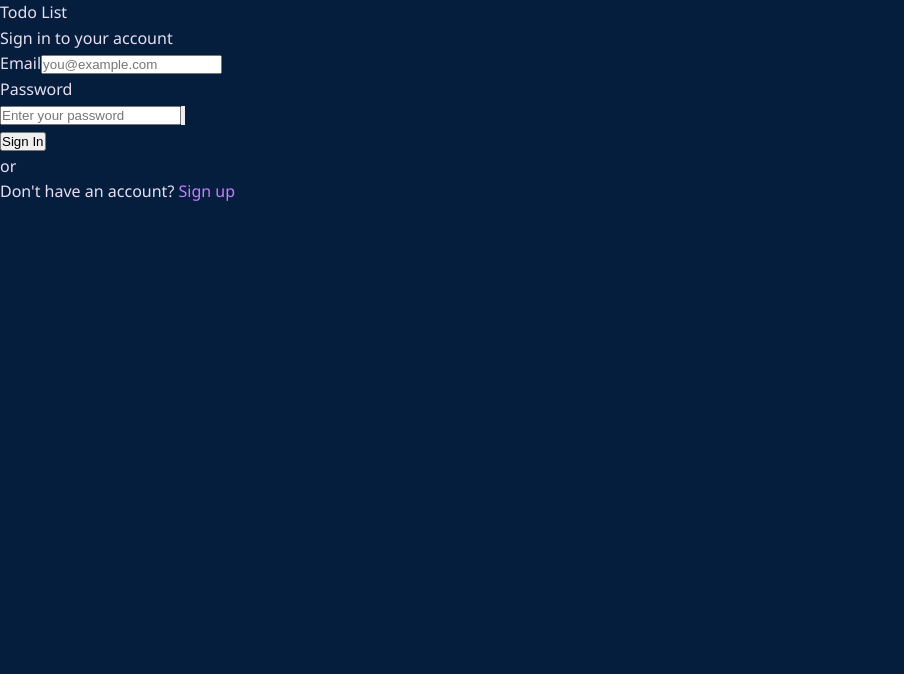
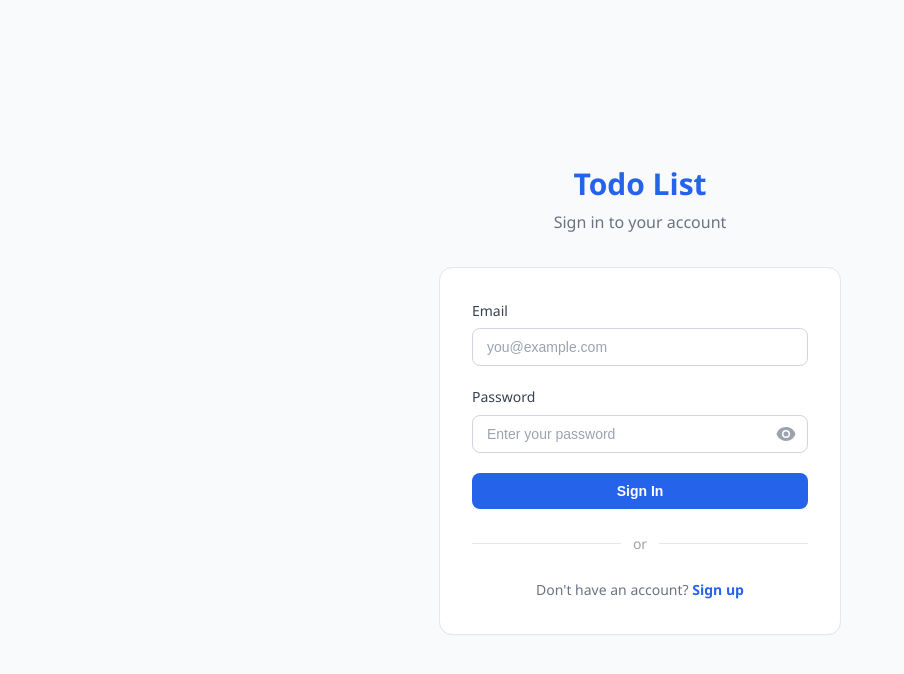
Before and after one commit to tuantutanghuynh/todolist, a React app in the folder frontend/: page /login in a window 1280 px wide. Shown: the top 674 px of the page, without its empty margins (0-904 px from the left). Built offline with nearby package versions, Linux system fonts and the light colour scheme; no server answers; the HTML template or start-up script is replaced by a standard one.

Commit message:
refactor(auth): update LoginPage with new styles

```diff
--- a/frontend/src/pages/auth/LoginPage.tsx
+++ b/frontend/src/pages/auth/LoginPage.tsx
@@ -3,6 +3,7 @@ import type { FormEvent } from 'react'
 import { Link } from 'react-router-dom'
 import { useAuth } from '@/contexts/AuthContext'
 import type { AxiosError } from 'axios'
+import './auth.css'
 
 interface ValidationErrors {
   email?: string[]
@@ -41,27 +42,25 @@ export default function LoginPage() {
   }
 
   return (
-    <div className="flex min-h-screen items-center justify-center bg-gray-50 px-4">
-      <div className="w-full max-w-[400px]">
+    <div className="auth-page">
+      <div className="auth-container">
         {/* Logo / Title */}
-        <div className="mb-8 text-center">
-          <div className="mb-2 text-3xl font-bold text-blue-600">Todo List</div>
-          <p className="text-gray-500">Sign in to your account</p>
+        <div className="auth-header">
+          <div className="auth-logo">Todo List</div>
+          <p className="auth-subtitle">Sign in to your account</p>
         </div>
 
         {/* Card */}
-        <div className="rounded-xl bg-white p-8 shadow-sm ring-1 ring-gray-200">
+        <div className="auth-card">
           {/* General error */}
           {generalError && (
-            <div className="mb-4 rounded-lg bg-red-50 px-4 py-3 text-sm text-red-600">
-              {generalError}
-            </div>
+            <div className="auth-error-banner">{generalError}</div>
           )}
 
-          <form onSubmit={handleSubmit} className="space-y-5">
+          <form onSubmit={handleSubmit} className="auth-form">
             {/* Email */}
             <div>
-              <label htmlFor="email" className="mb-1.5 block text-sm font-medium text-gray-700">
+              <label htmlFor="email" className="auth-label">
                 Email
               </label>
               <input
@@ -72,23 +71,19 @@ export default function LoginPage() {
                 placeholder="you@example.com"
                 required
                 autoComplete="email"
-                className={`w-full rounded-lg border px-3.5 py-2.5 text-sm text-gray-900 placeholder-gray-400 outline-none transition focus:ring-2 ${
-                  errors.email
-                    ? 'border-red-300 focus:border-red-500 focus:ring-red-200'
-                    : 'border-gray-300 focus:border-blue-500 focus:ring-blue-200'
-                }`}
+                className={`auth-input ${errors.email ? 'input-error' : ''}`}
               />
               {errors.email && (
-                <p className="mt-1.5 text-sm text-red-600">{errors.email[0]}</p>
+                <p className="auth-field-error">{errors.email[0]}</p>
               )}
             </div>
 
             {/* Password */}
             <div>
-              <label htmlFor="password" className="mb-1.5 block text-sm font-medium text-gray-700">
+              <label htmlFor="password" className="auth-label">
                 Password
               </label>
-              <div className="relative">
+              <div className="auth-password-wrapper">
                 <input
                   id="password"
                   type={showPassword ? 'text' : 'password'}
@@ -97,24 +92,20 @@ export default function LoginPage() {
                   placeholder="Enter your password"
                   required
                   autoComplete="current-password"
-                  className={`w-full rounded-lg border px-3.5 py-2.5 pr-10 text-sm text-gray-900 placeholder-gray-400 outline-none transition focus:ring-2 ${
-                    errors.password
-                      ? 'border-red-300 focus:border-red-500 focus:ring-red-200'
-                      : 'border-gray-300 focus:border-blue-500 focus:ring-blue-200'
-                  }`}
+                  className={`auth-input auth-input-password ${errors.password ? 'input-error' : ''}`}
                 />
                 <button
                   type="button"
                   onClick={() => setShowPassword(!showPassword)}
-                  className="absolute right-3 top-1/2 -translate-y-1/2 border-none bg-transparent p-0 text-gray-400 hover:text-gray-600"
+                  className="auth-toggle-password"
                 >
                   {showPassword ? (
-                    <svg xmlns="http://www.w3.org/2000/svg" viewBox="0 0 20 20" fill="currentColor" className="h-5 w-5">
+                    <svg xmlns="http://www.w3.org/2000/svg" viewBox="0 0 20 20" fill="currentColor" className="auth-icon">
                       <path fillRule="evenodd" d="M3.28 2.22a.75.75 0 00-1.06 1.06l14.5 14.5a.75.75 0 101.06-1.06l-1.745-1.745a10.029 10.029 0 003.3-4.38 1.651 1.651 0 000-1.185A10.004 10.004 0 009.999 3a9.956 9.956 0 00-4.744 1.194L3.28 2.22zM7.752 6.69l1.092 1.092a2.5 2.5 0 013.374 3.373l1.092 1.092a4 4 0 00-5.558-5.558z" clipRule="evenodd" />
                       <path d="M10.748 13.93l2.523 2.523A9.987 9.987 0 0110 17c-4.478 0-8.268-2.943-9.543-7a9.97 9.97 0 012.838-4.327l2.08 2.08a4 4 0 005.373 5.373v-.001z" />
                     </svg>
                   ) : (
-                    <svg xmlns="http://www.w3.org/2000/svg" viewBox="0 0 20 20" fill="currentColor" className="h-5 w-5">
+                    <svg xmlns="http://www.w3.org/2000/svg" viewBox="0 0 20 20" fill="currentColor" className="auth-icon">
                       <path d="M10 12.5a2.5 2.5 0 100-5 2.5 2.5 0 000 5z" />
                       <path fillRule="evenodd" d="M.664 10.59a1.651 1.651 0 010-1.186A10.004 10.004 0 0110 3c4.257 0 7.893 2.66 9.336 6.41.147.381.146.804 0 1.186A10.004 10.004 0 0110 17c-4.257 0-7.893-2.66-9.336-6.41zM14 10a4 4 0 11-8 0 4 4 0 018 0z" clipRule="evenodd" />
                     </svg>
@@ -122,31 +113,27 @@ export default function LoginPage() {
                 </button>
               </div>
               {errors.password && (
-                <p className="mt-1.5 text-sm text-red-600">{errors.password[0]}</p>
+                <p className="auth-field-error">{errors.password[0]}</p>
               )}
             </div>
 
             {/* Submit */}
-            <button
-              type="submit"
-              disabled={loading}
-              className="w-full rounded-lg bg-blue-600 px-4 py-2.5 text-sm font-semibold text-white transition hover:bg-blue-700 focus:outline-none focus:ring-2 focus:ring-blue-500 focus:ring-offset-2 disabled:cursor-not-allowed disabled:opacity-50"
-            >
+            <button type="submit" disabled={loading} className="auth-submit">
               {loading ? 'Signing in...' : 'Sign In'}
             </button>
           </form>
 
           {/* Divider */}
-          <div className="my-6 flex items-center">
-            <div className="flex-1 border-t border-gray-200" />
-            <span className="px-3 text-sm text-gray-400">or</span>
-            <div className="flex-1 border-t border-gray-200" />
+          <div className="auth-divider">
+            <div className="auth-divider-line" />
+            <span className="auth-divider-text">or</span>
+            <div className="auth-divider-line" />
           </div>
 
           {/* Register link */}
-          <p className="text-center text-sm text-gray-500">
+          <p className="auth-footer">
             Don't have an account?{' '}
-            <Link to="/register" className="font-semibold text-blue-600 hover:text-blue-500">
+            <Link to="/register" className="auth-link">
               Sign up
             </Link>
           </p>
```
